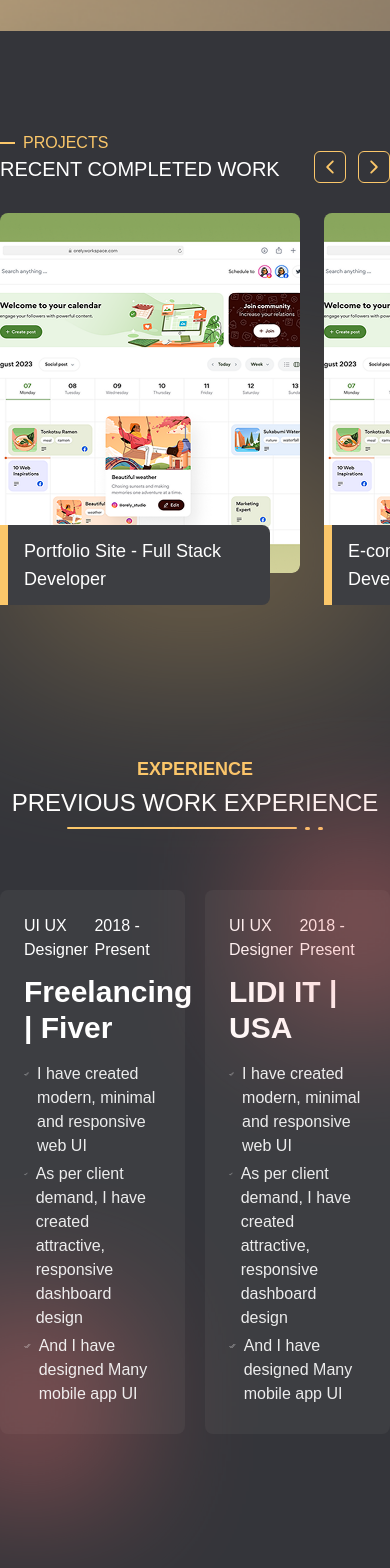
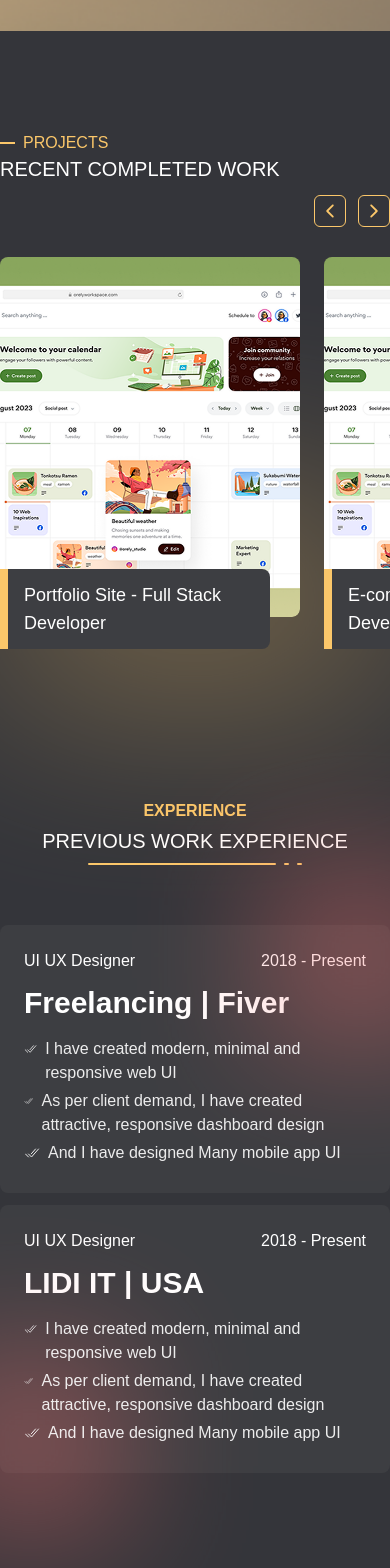
Before and after one commit to enamul90/Portfolio_Next, a Next.js app: page / in a window 390 px wide. Shown: the part 3780-5348 px from the top of the page. Built offline with nearby package versions, Linux system fonts and the light colour scheme.

Commit message:
update - responsive

```diff
--- a/app/component/ProjectComponent.jsx
+++ b/app/component/ProjectComponent.jsx
@@ -56,8 +56,8 @@ const ProjectComponent = () => {
 
     const SectionTittle = ()=>{
         return (
-            <div className="flex justify-between items-end  mt-[100px] ">
-                <div>
+            <div className="flex flex-col md:flex-row  justify-between items-end  mt-[100px] gap-y-3 ">
+                <div className="me-auto">
                     <h5 className="text-base companyText font-medium flex gap-2 items-center">
                         <span className="block w-[15px] border borderColor"></span>
                         PROJECTS
@@ -65,7 +65,7 @@ const ProjectComponent = () => {
                     <h2 className="text-xl text-white font-medium ">RECENT COMPLETED WORK</h2>
                 </div>
 
-                <div className="flex justify-end items-center gap-3">
+                <div className="flex justify-end items-center gap-3 ">
                     <button
                         onClick={() => scroll("left")}
                         className="h-[32px] w-[32px] border borderColor rounded-md hover:scale-110 transition-transform duration-300 ">
--- a/app/component/WorkExperience.jsx
+++ b/app/component/WorkExperience.jsx
@@ -29,12 +29,13 @@ const WorkExperience = () => {
     const SectionTittle = ()=>{
         return (
             <div className="flex flex-col items-center w-fit mx-auto mt-[150px]">
-                <h5 className="text-center text-lg companyText font-semibold">EXPERIENCE </h5>
-                <h2 className="text-2xl text-white font-medium mt-1 ">PREVIOUS WORK EXPERIENCE</h2>
+
+                <h5 className="text-center text-base lg:text-lg companyText font-semibold">EXPERIENCE </h5>
+                <h2 className="text-xl lg:text-2xl text-white font-medium mt-1 ">PREVIOUS WORK EXPERIENCE</h2>
                 <div className="flex gap-2 mt-2 w-[70%]">
-                    <span className=" h-[2.5px] rounded-full background block flex-grow "></span>
-                    <span className=" h-[3px] rounded-full background block w-[5px] "></span>
-                    <span className=" h-[3px] rounded-full background block w-[5px] "> </span>
+                    <span className=" h-[2px] lg:h-[2.5px] rounded-full background block flex-grow "></span>
+                    <span className=" h-[2.5px] lg:h-[3px] rounded-full background block w-[5px] "></span>
+                    <span className=" h-[2.5px] lg:h-[3px] rounded-full background block w-[5px] "> </span>
                 </div>
             </div>
         )
@@ -42,9 +43,11 @@ const WorkExperience = () => {
 
     const Experience = ({data}) => {
         return (
-            <div className="relative grid grid-cols-2 gap-5 mt-[60px] max-w-[1100px] mx-auto">
-                <div className="h-[200px] w-[200px] bg-red-400 blur-3xl absolute bottom-[-70px] left-[-70px] opacity-35 "></div>
-                <div className="h-[200px] w-[200px] bg-red-400 blur-3xl absolute top-[-70px] right-[-70px] opacity-35 "></div>
+            <div className="relative grid grid-cols-1 lg:grid-cols-2 gap-5 gap-y-3 mt-[60px] max-w-[1100px] mx-auto">
+                <div
+                    className="h-[200px] w-[200px] bg-red-400 blur-3xl absolute bottom-[-70px] left-[-70px] opacity-35 "></div>
+                <div
+                    className="h-[200px] w-[200px] bg-red-400 blur-3xl absolute top-[-70px] right-[-70px] opacity-35 "></div>
                 {
                     data.map((item, index) => {
                         return (
```
